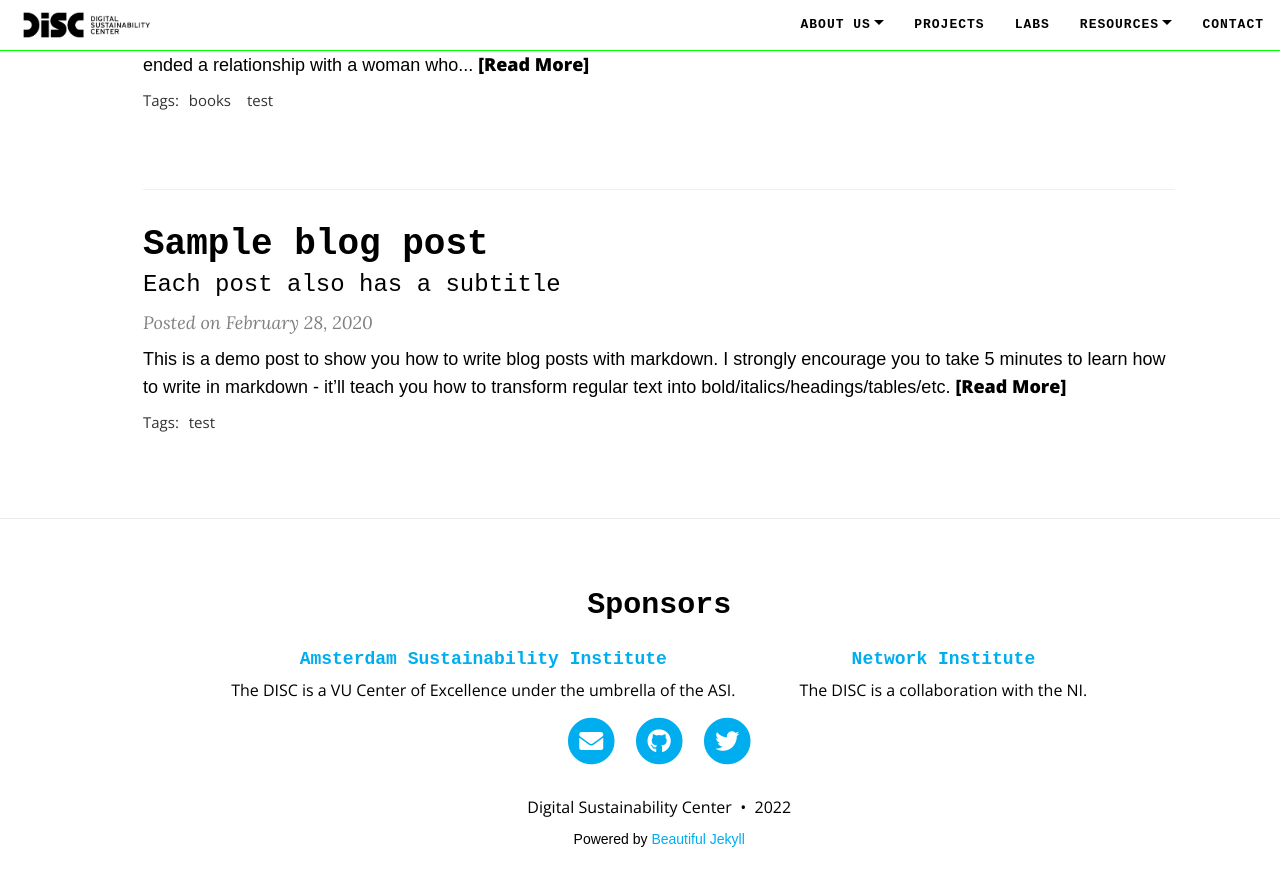
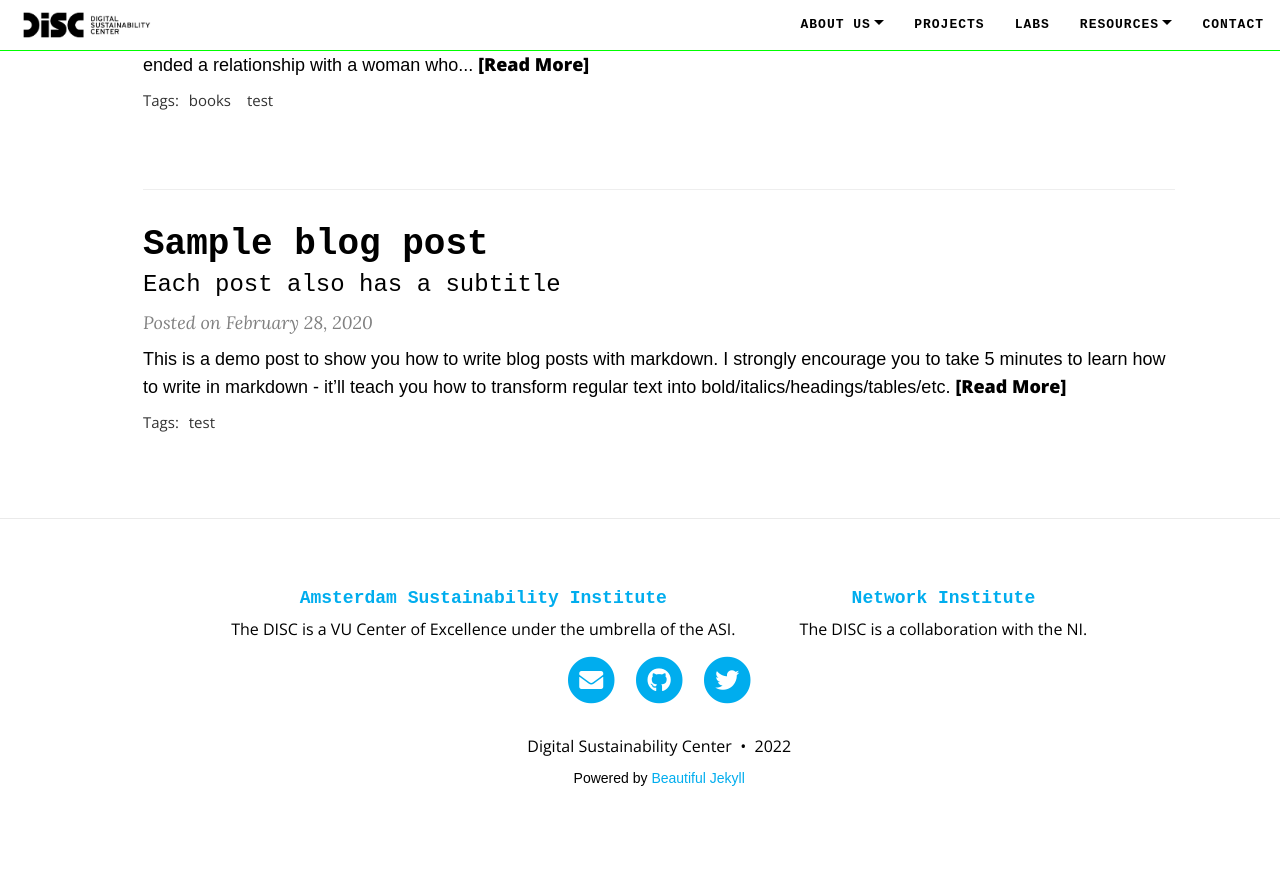
Before and after one commit to S2-group/disc-website.github.io, a Jekyll site: the page built from index.html, in a window 1280 px wide and 900 px high, scrolled down 716 px. Shown: the top 886 px of the window. Built offline with Jekyll 4.4.1, drawn with Linux system fonts in a browser that asks for light colours; nearby versions of some CDN libraries; the list of posts is cut into pages by our own code; after the commit the page ends 1555 px from its top, so only the background shows below that.

Commit message:
removing Sponsors from footer

```diff
--- a/_includes/footer-extra-info.html
+++ b/_includes/footer-extra-info.html
@@ -1,7 +1,5 @@
 <div class="footer-sponsors">
-  <div>
-    <h2>Sponsors</h2>
-  </div>
+
   <div style="display: inline-block; margin-right: 60px">
     <h4> <a href="https://vu.nl/en/about-vu/research-institutes/asi/" target="_blank">Amsterdam Sustainability Institute</a></h4>
     The DISC is a VU Center of Excellence under the umbrella of the ASI.
```
